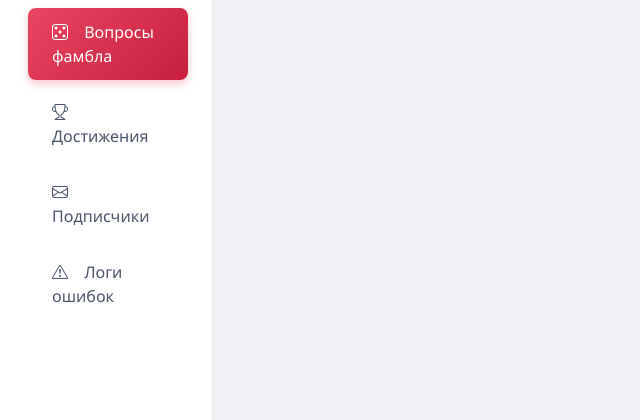
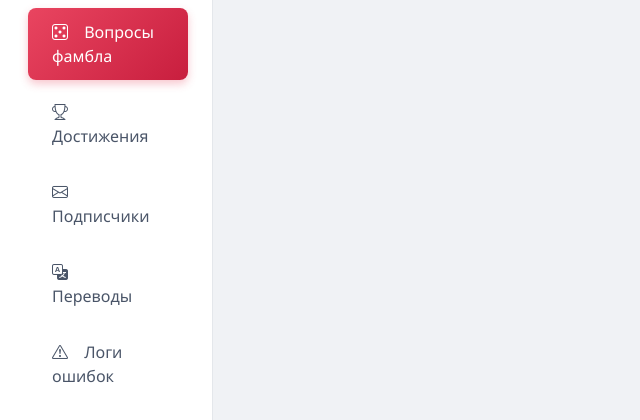
Before and after one commit to NonPlayableC/Fumble-bot.v2, a Flask app: template admin/templates/fumble_questions.html in a window 1280 px wide. Shown: the part 458-878 px from the top of the page, without its empty margins (0-640 px from the left). Run offline with Flask 3, Linux system fonts and the light colour scheme; the template is opened without the code that fills it, so the values that code supplies are empty.

Commit message:
Update fumble_questions.html

```diff
--- a/admin/templates/fumble_questions.html
+++ b/admin/templates/fumble_questions.html
@@ -33,6 +33,7 @@
                         <li class="nav-item"><a class="nav-link active" href="/fumble"><i class="bi bi-dice-5"></i> Вопросы фамбла</a></li>
                         <li class="nav-item"><a class="nav-link" href="/achievements"><i class="bi bi-trophy"></i> Достижения</a></li>
                         <li class="nav-item"><a class="nav-link" href="/subscribers"><i class="bi bi-envelope"></i> Подписчики</a></li>
+                        <li class="nav-item"><a class="nav-link" href="/translations"><i class="bi bi-translate"></i> Переводы</a></li>
                         <li class="nav-item"><a class="nav-link" href="/logs"><i class="bi bi-exclamation-triangle"></i> Логи ошибок</a></li>
                     </ul>
                 </div>
```
